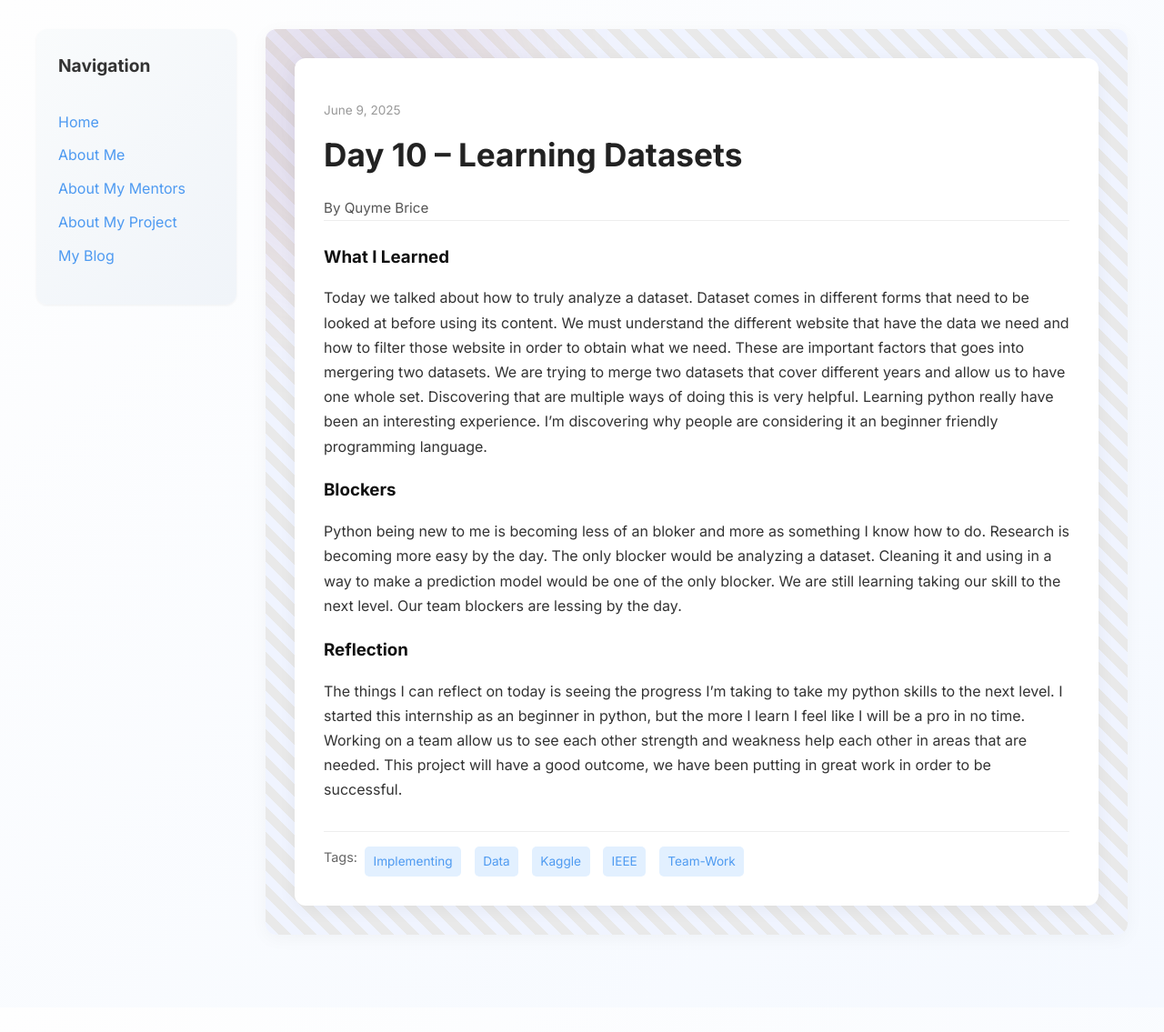
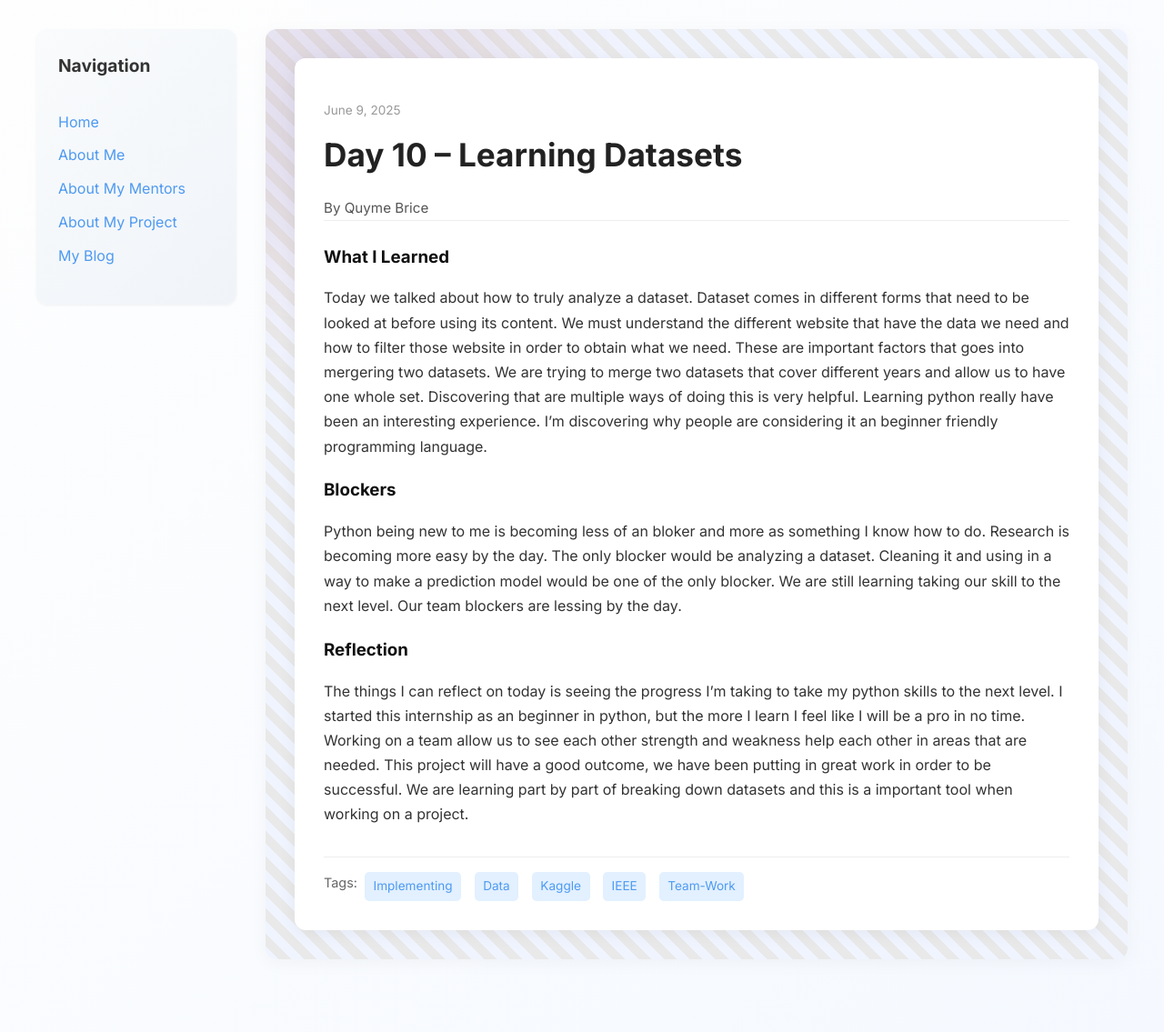
Before and after one commit to Qubri2/Qubri2.github.io, a Jekyll site: the page built from _posts/2025-06-09-day-10.md, in a window 1280 px wide. Shown: the whole page at 91% size. Built offline with Jekyll 4.4.1, drawn with Linux system fonts in a browser that asks for light colours; before the commit the page ends 1108 px from its top, so only the background shows below that.

Commit message:
Update 2025-06-09-day-10.md

```diff
--- a/_posts/2025-06-09-day-10.md
+++ b/_posts/2025-06-09-day-10.md
@@ -15,5 +15,5 @@ blockers: |
   Python being new to me is becoming less of an bloker and more as something I know how to do. Research is becoming more easy by the day. The only blocker would be analyzing a dataset. Cleaning it and using in a way to make a prediction model would be one of the only blocker. We are still learning taking our skill to the next level. Our team blockers are lessing by the day.
 
 reflection: |
-  The things I can reflect on today is seeing the progress I'm taking to take my python skills to the next level. I started this internship as an beginner in python, but the more I learn I feel like I will be a pro in no time. Working on a team allow us to see each other strength and weakness help each other in areas that are needed. This project will have a good outcome, we have been putting in great work in order to be successful.
+  The things I can reflect on today is seeing the progress I'm taking to take my python skills to the next level. I started this internship as an beginner in python, but the more I learn I feel like I will be a pro in no time. Working on a team allow us to see each other strength and weakness help each other in areas that are needed. This project will have a good outcome, we have been putting in great work in order to be successful. We are learning part by part of breaking down datasets and this is a important tool when working on a project.
 ---
```
